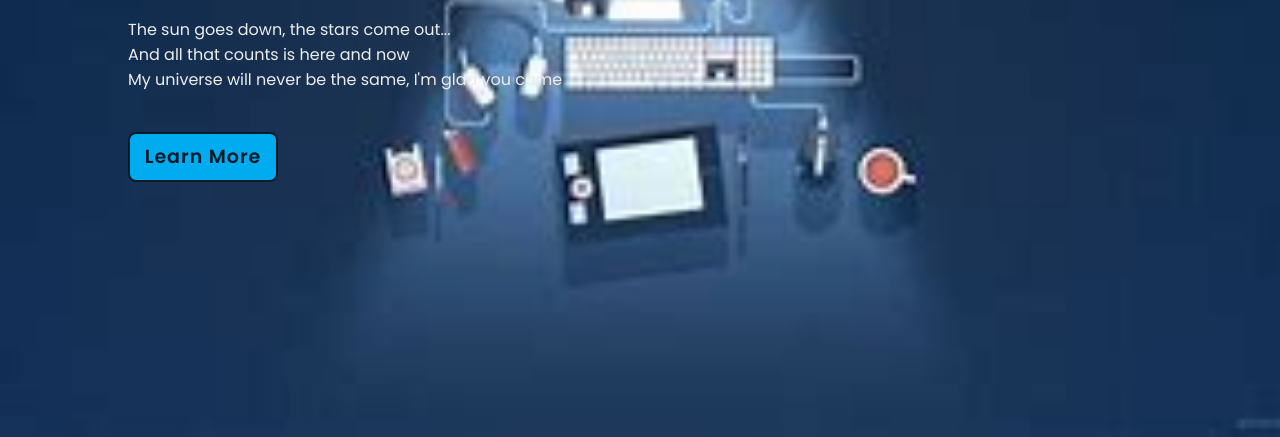
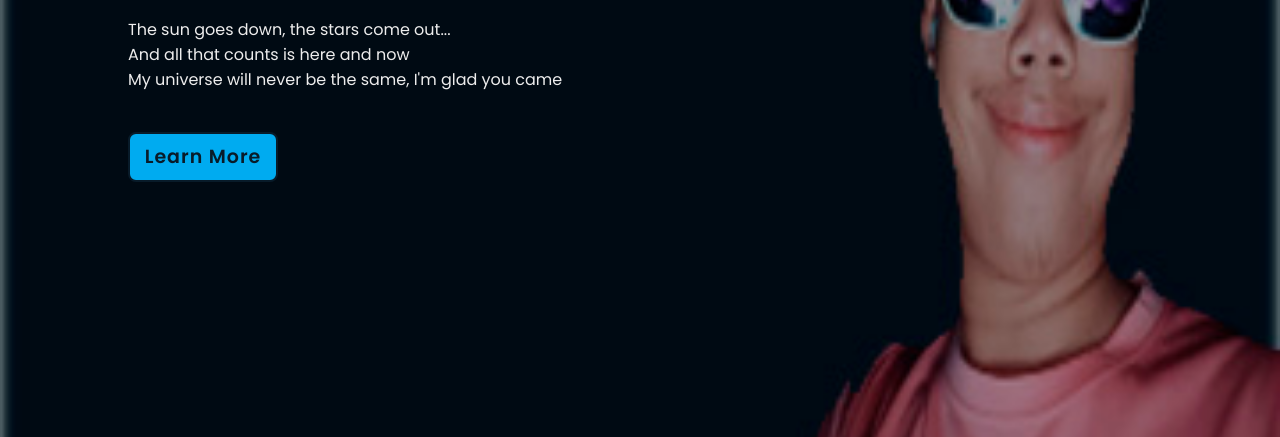
Before and after one commit to belliezebub/belliezebub.github.io, a plain HTML site: page index.html in a window 1280 px wide. Shown: the part 363-800 px from the top of the page. Drawn offline with Linux system fonts and the light colour scheme.

Commit message:
Update portfoliostyles.css

```diff
--- a/portfoliostyles.css
+++ b/portfoliostyles.css
@@ -47,7 +47,7 @@ header {
 }
 .home{
 	height: 100vh;
-	background: url('download.jpg') no-repeat;
+	background: url('home.jpg') no-repeat;
 	background-size: cover;
 	background-position: center;
 	display: flex;
```
